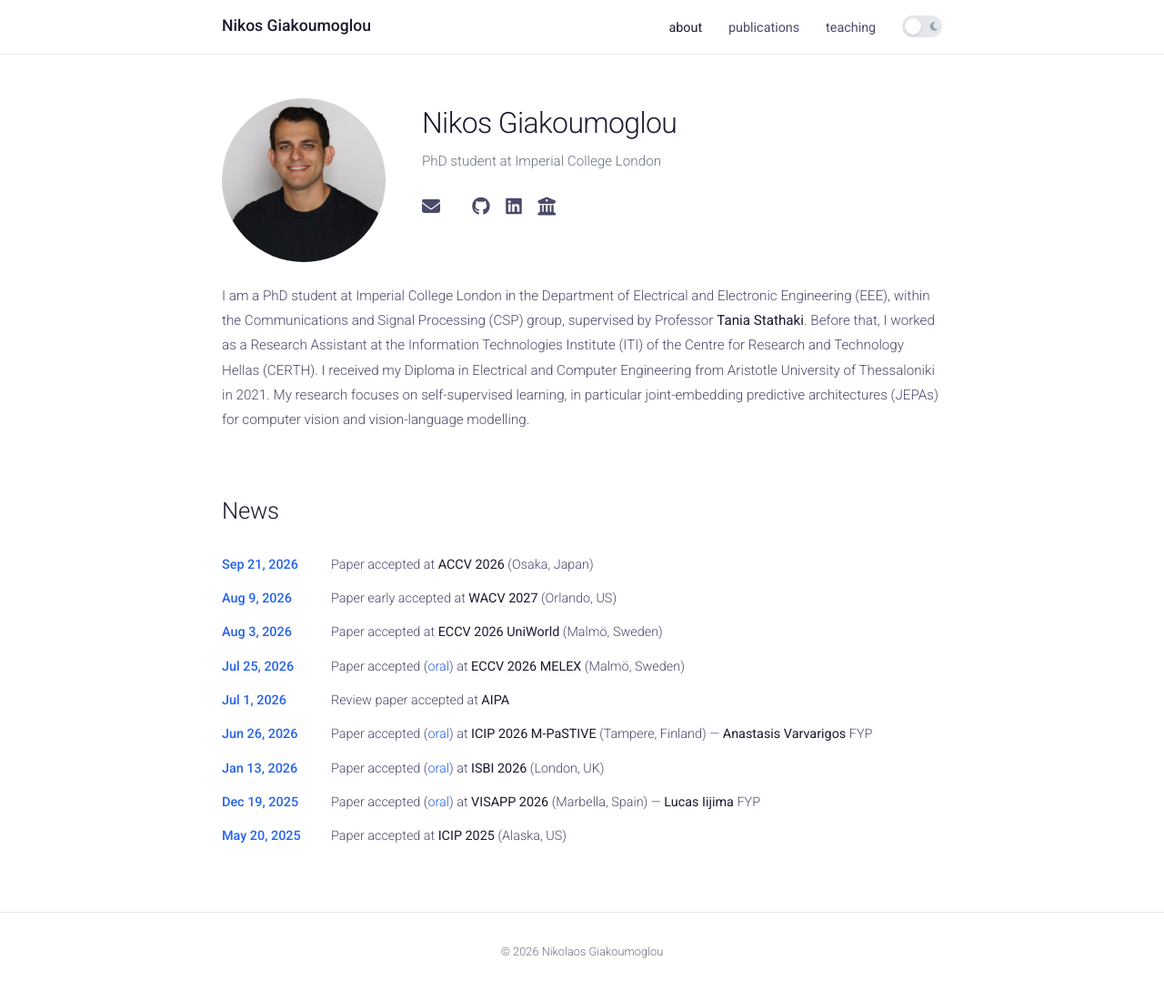
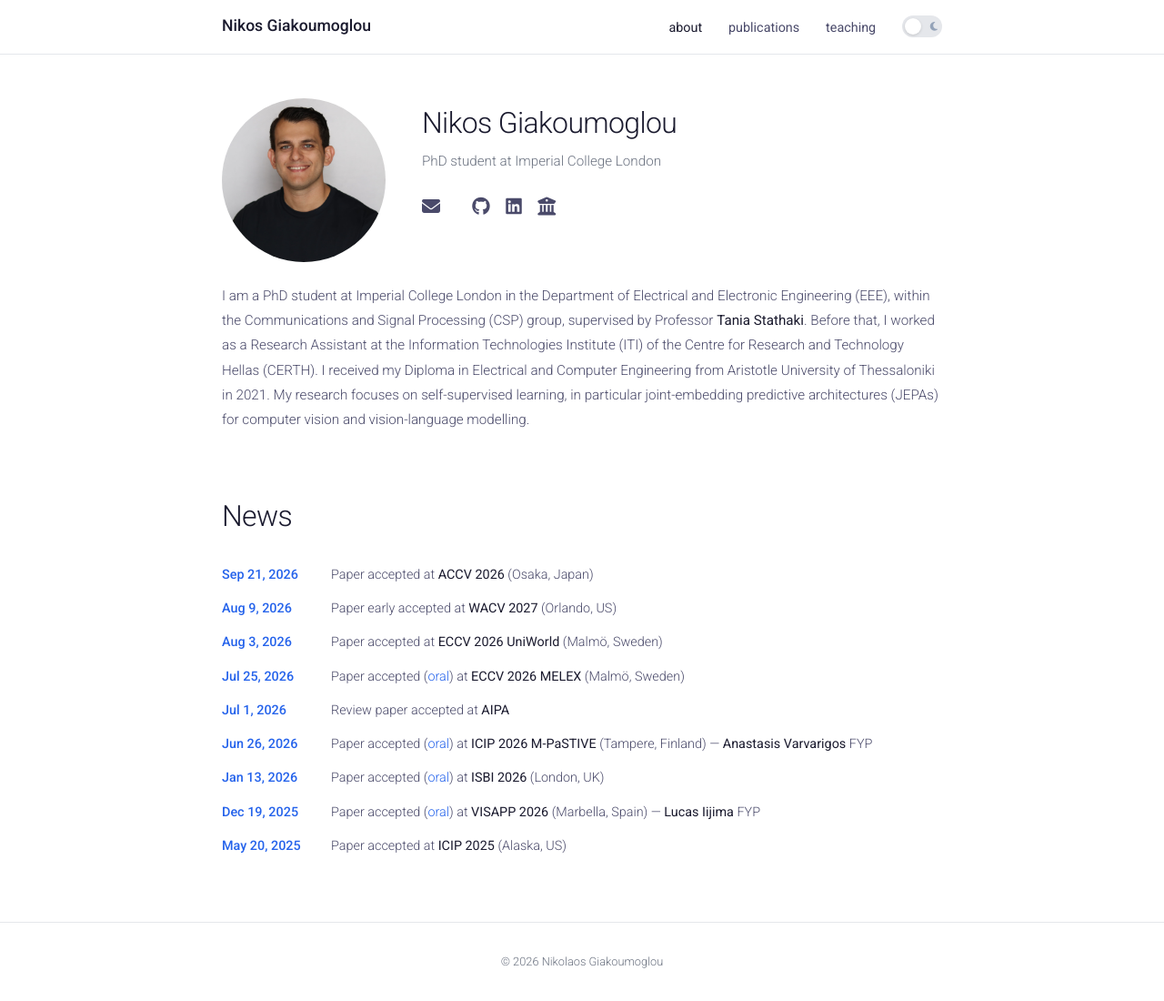
Before and after one commit to giakoumoglou/giakoumoglou.github.io, a Jekyll site: the page built from index.html, in a window 1280 px wide and 1100 px high. Shown: the whole window at 91% size. Built offline with Jekyll 4.4.1, drawn with Linux system fonts in a browser that asks for light colours; a style sheet for code colours, icons or effects is not loaded.

Commit message:
Update style.css

```diff
--- a/assets/style.css
+++ b/assets/style.css
@@ -46,7 +46,7 @@
 .social-row a{color:var(--text-secondary);text-decoration:none;font-size:1.25rem;transition:color .2s}
 .social-row a:hover{color:var(--link-color)}
 section{padding:2rem 0}
-section h2{font-size:1.6rem;font-weight:300;letter-spacing:-.01em;margin-bottom:1.2rem;color:var(--text-primary)}
+section h2{font-size:2rem;font-weight:300;letter-spacing:-.02em;margin-bottom:1.2rem;color:var(--text-primary)}
 .news-table{width:100%;border-collapse:collapse}
 .news-table td{padding:.4rem 0;vertical-align:top;font-size:.9rem}
 .news-table .news-date{width:120px;font-weight:500;color:var(--blue-accent);white-space:nowrap;padding-right:1rem}
```
